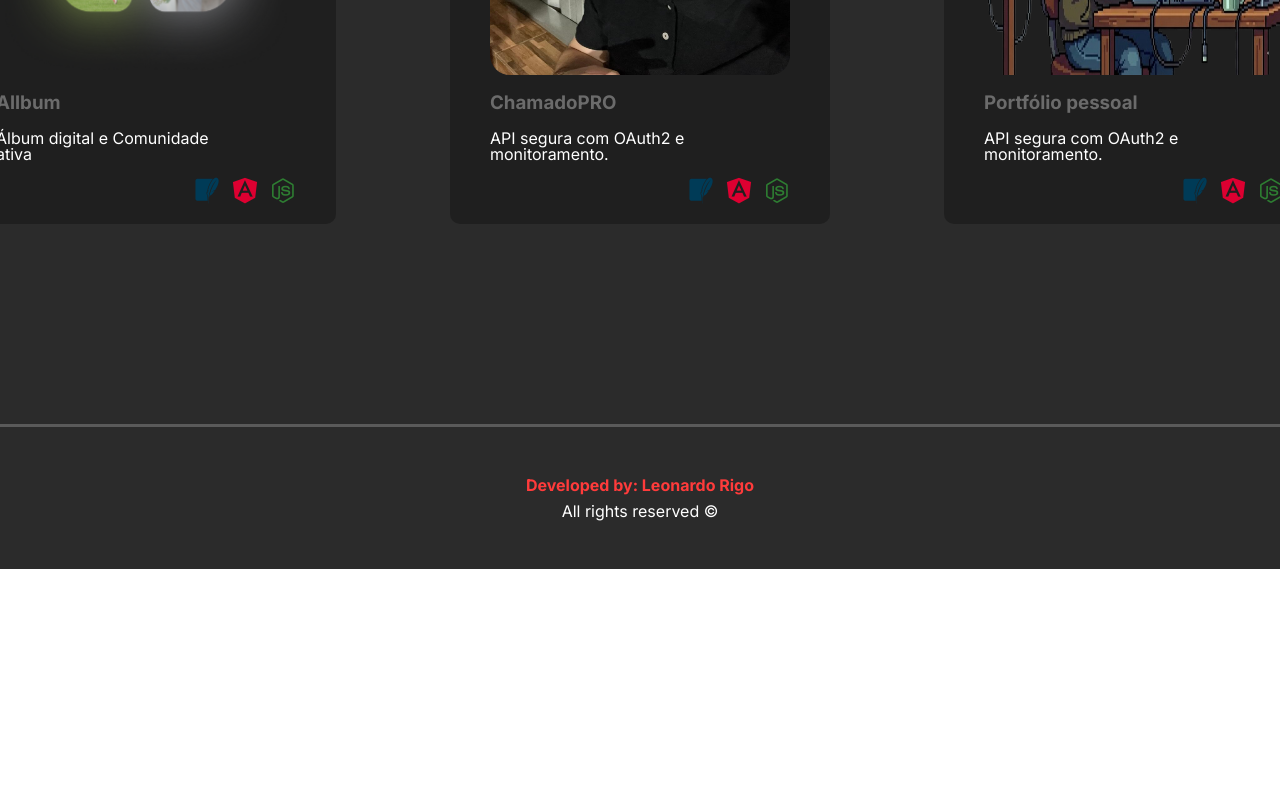
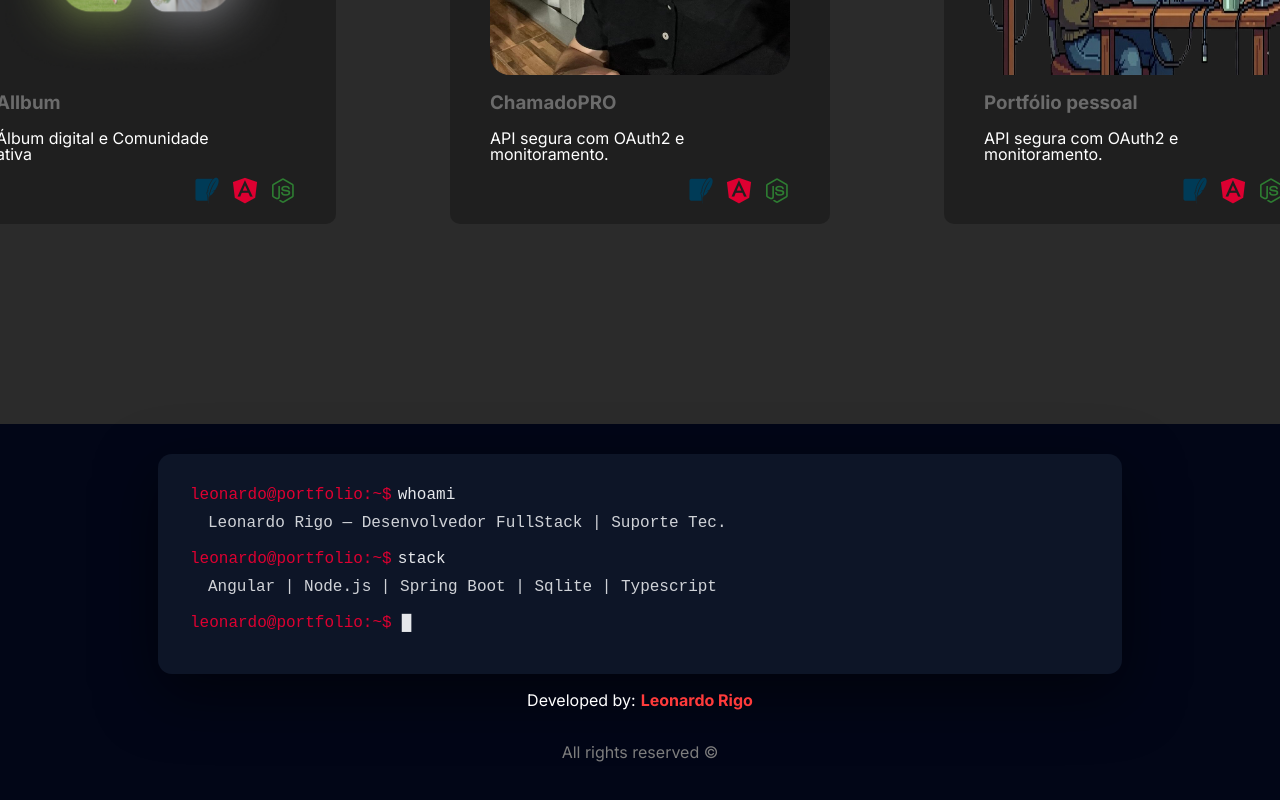
Before and after one commit to leorigo1/Portfolio, an Angular app: page / in a window 1280 px wide. Shown: the part 3300-4100 px from the top of the page. Before the commit the page ends 3869 px from the top, so only its background shows below. Built offline with nearby package versions, Linux system fonts and the light colour scheme.

Commit message:
new footer

```diff
--- a/src/app/landing/landing.html
+++ b/src/app/landing/landing.html
@@ -226,9 +226,40 @@
 </section>
 
 
-<footer>
-    <h4>Developed by: Leonardo Rigo</h4>
-    <p>All rights reserved ©</p>
+<footer class="terminal-footer">
+  <div class="terminal">
+
+    <div class="line">
+      <span class="prompt">leonardo@portfolio:~$</span>
+      <span class="command"> whoami</span>
+    </div>
+
+    <div class="output">
+      Leonardo Rigo — Desenvolvedor FullStack | Suporte Tec.
+    </div>
+
+    <div class="line">
+      <span class="prompt">leonardo@portfolio:~$</span>
+      <span class="command"> stack</span>
+    </div>
+
+    <div class="output">
+      <span *ngFor="let tech of techs_detailed; let last = last">
+        {{ tech.label }}<span *ngIf="!last"> | </span>
+      </span>
+    </div>
+
+    <div class="line">
+      <span class="prompt">leonardo@portfolio:~$</span>
+      <span class="cursor">█</span>
+    </div>
+
+  </div>
+  <div class="info-foot" style="display: flex; flex-direction: row; gap: 5px;">
+  <p style="color: #FFFFFF;">Developed by:</p>
+  <p style="color: #FF3B3B;"><strong>Leonardo Rigo</strong></p>
+  </div>
+    <p style="color: #7D7D7D;">All rights reserved ©</p>
 </footer>
 
 </body>
--- a/src/app/landing/landing.scss
+++ b/src/app/landing/landing.scss
@@ -319,32 +319,57 @@ header {
   }
 }
 
-
-footer{
+.terminal-footer {
+  background: #020617;
+  padding: 30px 20px;
   display: flex;
   flex-direction: column;
-  padding-top: 50px;
   align-items: center;
-  color: #FF3B3B;
-  gap: 0px;
-  border-top: solid 3px #5a5a5a;
-
-  p{
-    color: #FFFFFF;
-    padding: 0;
-    margin: 0;
-    line-height: 1;
-    margin-bottom: 50px;
-  }
-  h4 {
-    color: #FF3B3B;
-    padding: 0;
-    margin: 0;
-    line-height: 1;
-    margin-bottom: 10px;
+  justify-content: center;
 }
 
+.terminal {
+  width: 100%;
+  max-width: 900px;
+  background: rgba(15, 23, 42, 0.9);
+  border-radius: 14px;
+  padding: 32px;
+  font-family: 'Fira Code', monospace;
+  color: #e5e7eb;
+  box-shadow: 0 20px 60px rgba(0,0,0,.5);
 }
+
+.line {
+  display: flex;
+  flex-wrap: wrap;
+  margin-bottom: 10px;
+}
+
+.prompt {
+  color: #DD0031;
+  margin-right: 6px;
+}
+
+.command {
+  color: #e5e7eb;
+}
+
+.output {
+  margin-left: 18px;
+  margin-bottom: 18px;
+  opacity: 0.9;
+}
+
+.cursor {
+  animation: blink 1s infinite;
+  margin-left: 4px;
+}
+
+@keyframes blink {
+  0%, 50%, 100% { opacity: 1; }
+  25%, 75% { opacity: 0; }
+}
+
 
 /*  ANIMAÇÃO INTERATIVE */
 .interative-item {
--- a/src/app/landing/landing.ts
+++ b/src/app/landing/landing.ts
@@ -35,7 +35,7 @@ export class Landing {
       description_detailed:'O ChamadoPRO é um sistema de gerenciamento de chamados desenvolvido com foco em organização, usabilidade e controle de solicitações técnicas. O projeto foi pensado para simular um ambiente real de suporte, permitindo o registro, acompanhamento e gerenciamento de chamados de forma prática e eficiente. A aplicação conta com funcionalidades como criação de chamados, definição de prioridades, categorias, forma de contato, além do acompanhamento do status e da data de criação. O sistema foi estruturado para facilitar tanto o uso por usuários finais quanto a organização por parte do suporte técnico. No desenvolvimento, foram aplicados conceitos de arquitetura bem definida, separação de responsabilidades e boas práticas de desenvolvimento, visando um código limpo, escalável e de fácil manutenção. O projeto também explora a integração entre front-end e back-end, simulando fluxos comuns de sistemas corporativos.',
       techs: [ 'devicon-sqlite-plain', 'devicon-angularjs-plain', 'devicon-nodejs-plain' ],
       techs_detailed: [ 'devicon-sqlite-plain', 'devicon-angularjs-plain', 'devicon-nodejs-plain' ],
-            github_link: 'https://github.com/leorigo1/Calling-System'
+            github_link: 'https://github.com/leorigo1/calling-system'
     },
 
     {
@@ -49,6 +49,16 @@ export class Landing {
       github_link: 'https://github.com/leorigo1/Portfolio'
     }
   ];
+
+techs_detailed = [
+  { icon: 'devicon-angularjs-plain', label: 'Angular' },
+  { icon: 'devicon-nodejs-plain', label: 'Node.js' },
+  { icon: 'devicon-aws-plain', label: 'Spring Boot' },
+  { icon: 'devicon-linux-plain', label: 'Sqlite' },
+  { icon: 'devicon-git-plain', label: 'Typescript' }
+];
+
+
 
   openProject(project: Project) {
     this.selectedProject = project;
```
